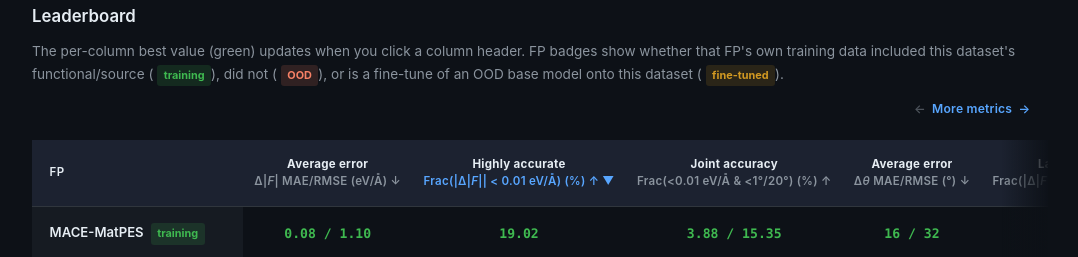
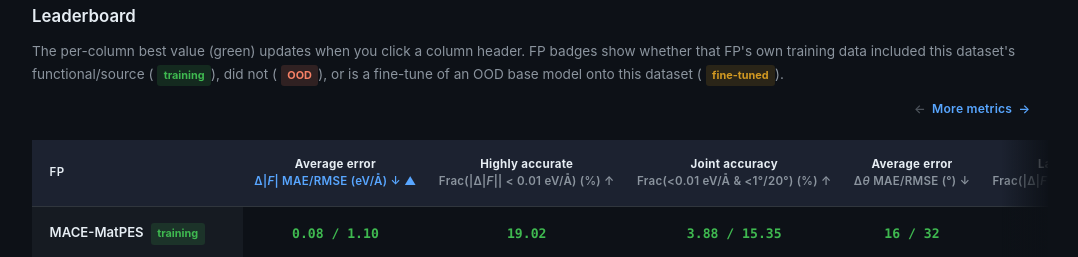
Before and after one commit to kamirian/FPBench, a plain HTML site: page docs/force-error.html in a window 1280 px wide. Shown: the part 771-1028 px from the top of the page, without its empty margins (100-1178 px from the left). Drawn offline with Linux system fonts and the light colour scheme.

Commit message:
docs: open the force leaderboard on average error, best first
The default sort was pinned to column index 2 with an ascending direction. That
was correct when column 2 was the average force error, where lower is better,
but dropping the rank column shifted the index onto the highly-accurate
fraction, where higher is better, so the board opened worst-first.

It now opens on the average force error with the direction read from the
column's own data-dir, so the order stays best-first if the columns are ever
rearranged again, and matches how the phase-stability and ion-migration
leaderboards open. Same values, same metrics; only the opening order changes.

```diff
--- a/docs/force-error.html
+++ b/docs/force-error.html
@@ -1328,11 +1328,12 @@
 
   window.addEventListener('DOMContentLoaded', () => {
     fpbEnhance();
-    // Open the leaderboard best-first. The direction is read from the column's own
-    // data-dir rather than hard-coded, so the default order stays correct if the columns
-    // are ever rearranged again -- dropping the rank column silently shifted this index
-    // onto a higher-is-better column once already, which opened the board worst-first.
-    const DEFAULT_SORT_COL = 2;
+    // Open the leaderboard on the average force error, best first. The direction is read
+    // from the column's own data-dir rather than hard-coded, so the default order stays
+    // correct if the columns are ever rearranged again -- dropping the rank column
+    // silently shifted this index onto a higher-is-better column once already, which
+    // opened the board worst-first.
+    const DEFAULT_SORT_COL = 1;
     document.querySelectorAll('table.leaderboard').forEach(t => {
       const th = t.querySelectorAll('thead th')[DEFAULT_SORT_COL];
       fpbSortBy(t, DEFAULT_SORT_COL, th && th.dataset.dir === 'high' ? 'desc' : 'asc');
```
